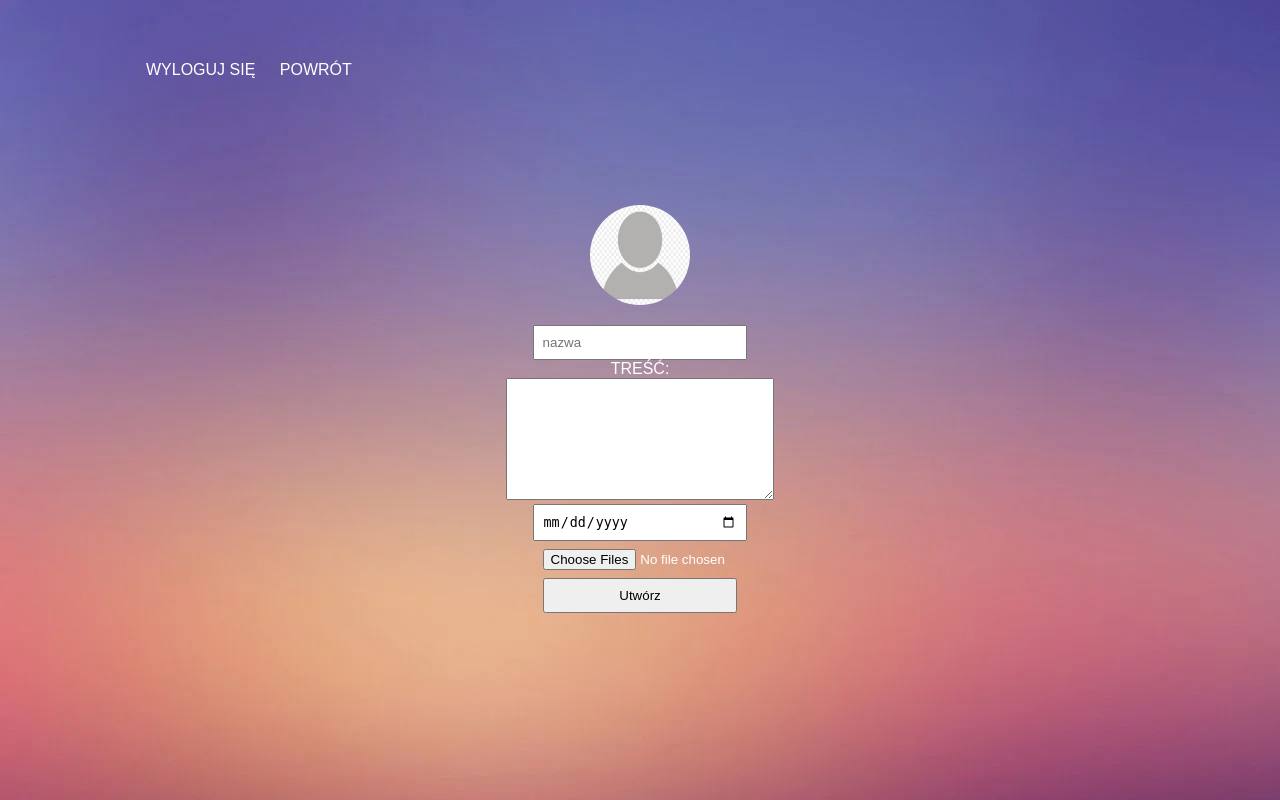
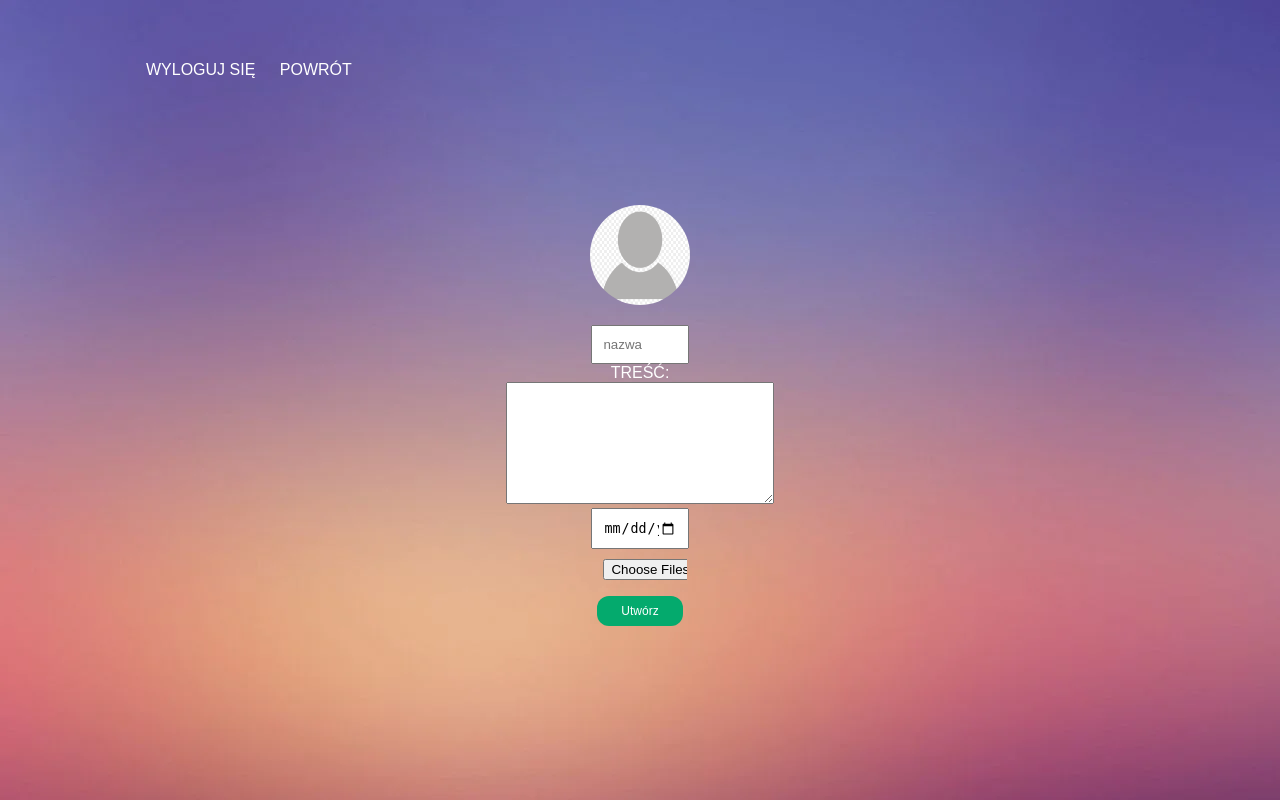
Before and after one commit to LukaszMiazek/Aplikacja-projektowa, a PHP site: page /new_job.php in a window 1280 px wide. Run offline with PHP 8.4, Linux system fonts and the light colour scheme; the visitor is signed in with stand-in values (Sample User, id 1); data comes from the database, SQL or seed files in the repository; data that the repository does not hold is empty; some libraries are stand-ins or nearby versions.

Commit message:
Add files via upload

```diff
--- a/main_style.css
+++ b/main_style.css
@@ -78,14 +78,14 @@ img.obrazek{
 
 
 button {
-  font-size:10px;
+  font-size:12px;
   background-color: #04AA6D;
   color: white;
-  padding: 7px 0px;
-  margin: 5px 0;
+  padding: 8px 0px;
+  margin: 6px 0;
   border: none;
   cursor: pointer;
-  width: 6%;
+  width: 7%;
   border-radius: 12px;
   text-align: center;
 }
@@ -97,13 +97,10 @@ button:hover {
 
 input{
 	padding: 10px;
-	width:7%;
+	width:6%;
 }
 
-input{
-	padding: 8px;
-	width:16%;
-}
+
 textarea{
 	padding: 45px;
 }
@@ -123,7 +120,7 @@ textarea{
 
 .array_projects ul li a {
 	text-decoration: none;
-	color: #fff;
+	color: #FFD700;
 	text-transform: uppercase;
 	text-align: center;
 }
@@ -145,3 +142,7 @@ textarea{
 .banner2{
 	text-align: center;
 }
+
+.inline{
+ display: inline;
+}
--- a/new.css
+++ b/new.css
@@ -89,10 +89,11 @@ button:hover {
 
 input{
 	padding: 8px;
-	width:16%;
+	width:13%;
 }
 textarea{
-	padding: 45px;
+	padding: 50px;
+	width: 9%;
 }
 
 .banner2 a{
--- a/new.php
+++ b/new.php
@@ -55,7 +55,7 @@
 													<div class="form-element">
 														Nazwa projektu:
 														<br>
-														<div
+
 														<input type="text" name="nazwa" required>
 														<br>
 														Opis:
--- a/new_job.php
+++ b/new_job.php
@@ -61,7 +61,9 @@
 														<br>
 														<input type="file" class="custom-file-input"  name="image[]" multiple="">
 														<br>
-														<input type="submit" name='submit' value="Utwórz" target="self">
+
+														<button type="submit" value="Utwórz konto" name="submit" target="self">Utwórz</button>
+
 														<input type="hidden" name="task_id" value= <?php echo '"'.$tid.'"'; ?>>
 														</form>
 													</div>
```
Also changed, not shown: project.php (+14 -14 lines), main.php (line endings or trailing spaces).
